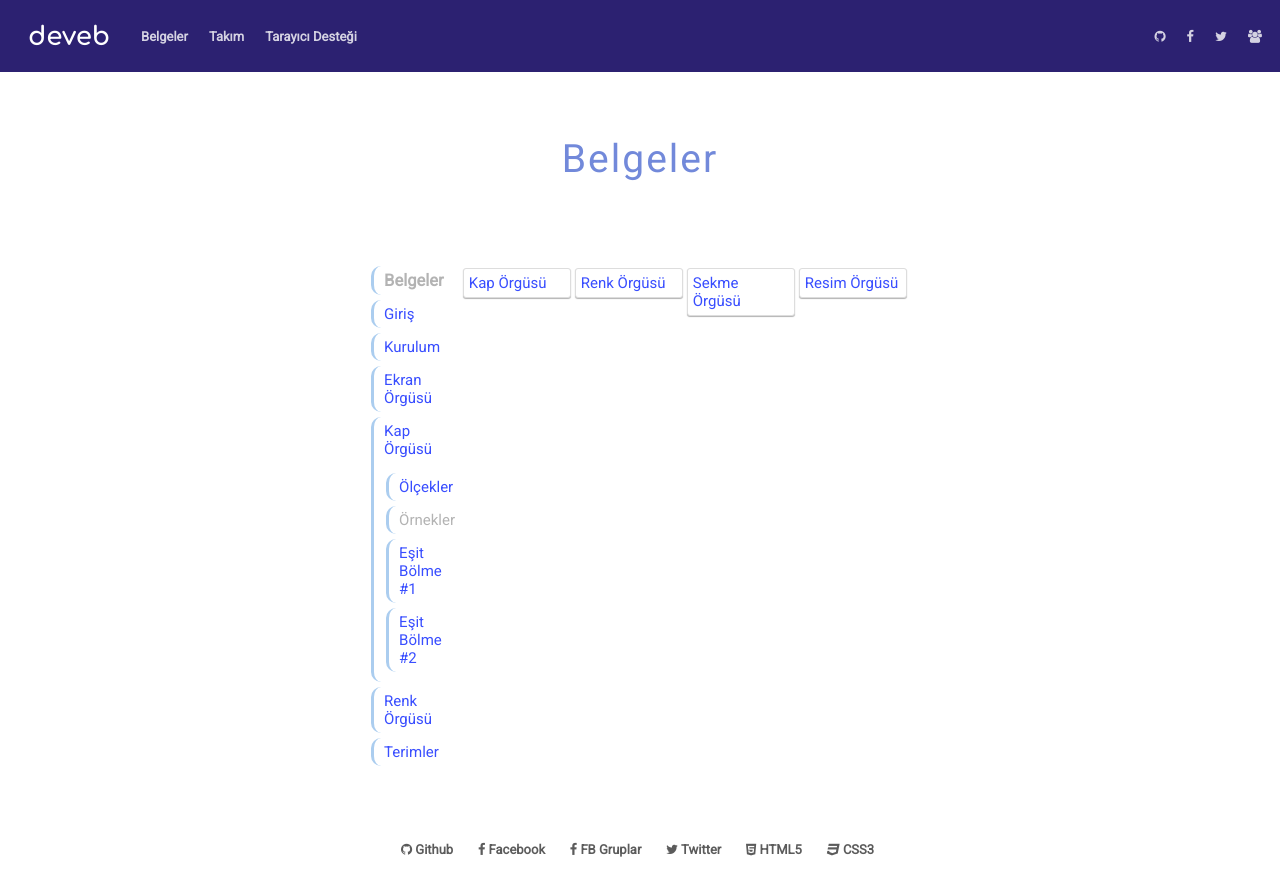
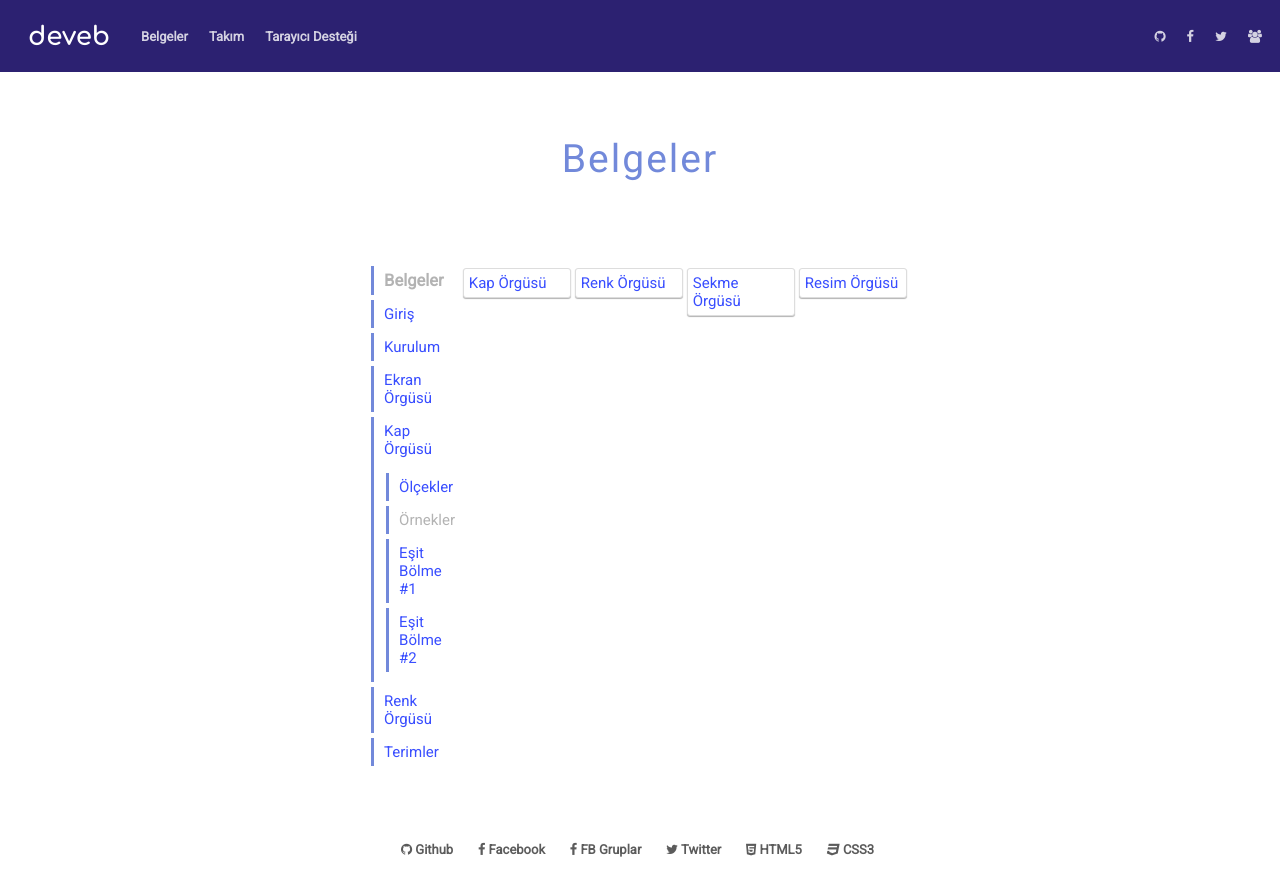
Before and after one commit to data-deveb/data-deveb.github.io, a Jekyll site: the page built from belgeler/belgeler.html, in a window 1280 px wide. Shown: the top 896 px of the page. Built offline with Jekyll 4.4.1, drawn with Linux system fonts in a browser that asks for light colours.

Commit message:
Güncelleme

```diff
--- a/assets/css/deveb.genel.css
+++ b/assets/css/deveb.genel.css
@@ -263,8 +263,7 @@ ul.liste-temiz li{
 	margin-bottom: 5px;
 }
 [data-menü~="basamak"] li{
-	border-left:3px solid #abcdef;
-	border-radius: 10px;
+	border-left:3px solid rgb(114, 137, 218);
 }
 [data-menü~="basamak"] li:hover{
 	-webkit-animation: lamba 1s infinite;
```
